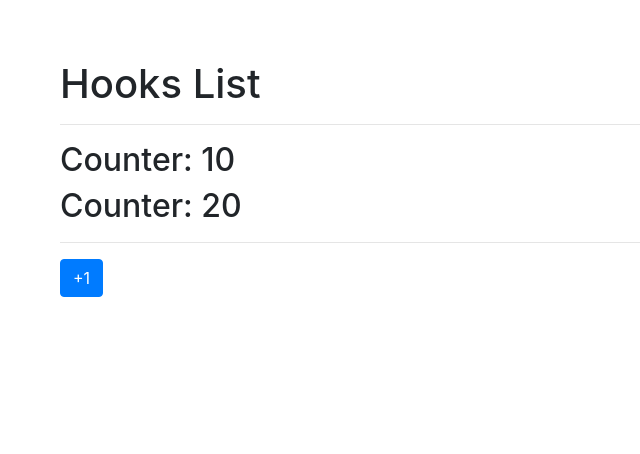
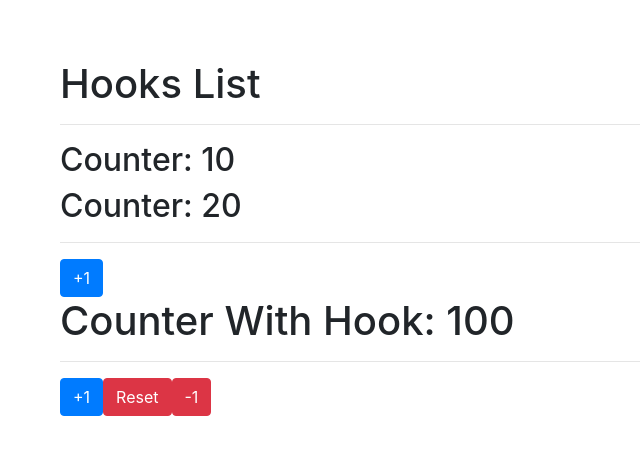
Before and after one commit to QuispeRosasGabriel/hooks-list-app, a React (Create React App) app: page / in a window 1280 px wide. Shown: the top 454 px of the page, without its empty margins (0-640 px from the left). Built offline with nearby package versions, Linux system fonts and the light colour scheme.

Commit message:
custom hook

```diff
--- a/src/App.js
+++ b/src/App.js
@@ -1,5 +1,6 @@
 import React from "react";
 import CounterApp from "./components/UseState/CounterApp";
+import CustomCounterHook from "./components/UseState/CustomCounterHook";
 
 function App() {
   return (
@@ -7,6 +8,7 @@ function App() {
       <h1>Hooks List</h1>
       <hr />
       <CounterApp />
+      <CustomCounterHook />
     </div>
   );
 }
--- /dev/null
+++ b/src/components/UseState/CustomCounterHook.jsx
@@ -0,0 +1,26 @@
+import React from "react";
+import UseCounter from "../../hooks/UseCounter";
+import "./counter.css";
+
+const CustomCounterHook = () => {
+  const { state, increment, decrement, reset } = UseCounter(100);
+
+  return (
+    <div>
+      <h1>Counter With Hook: {state}</h1>
+      <hr />
+
+      <button onClick={() => increment(1)} className="btn btn-primary">
+        +1
+      </button>
+      <button onClick={reset} className="btn btn-danger">
+        Reset
+      </button>
+      <button onClick={() => decrement(1)} className="btn btn-danger">
+        -1
+      </button>
+    </div>
+  );
+};
+
+export default CustomCounterHook;
--- /dev/null
+++ b/src/hooks/UseCounter.jsx
@@ -0,0 +1,27 @@
+import React from "react";
+import { useState } from "react";
+
+const UseCounter = (initialState = 10) => {
+  const [state, setState] = useState(initialState);
+
+  const increment = (factor = 1) => {
+    setState(state + factor);
+  };
+
+  const decrement = (factor = 1) => {
+    setState(state - factor);
+  };
+
+  const reset = () => {
+    setState(initialState);
+  };
+
+  return {
+    state,
+    increment,
+    decrement,
+    reset,
+  };
+};
+
+export default UseCounter;
```
